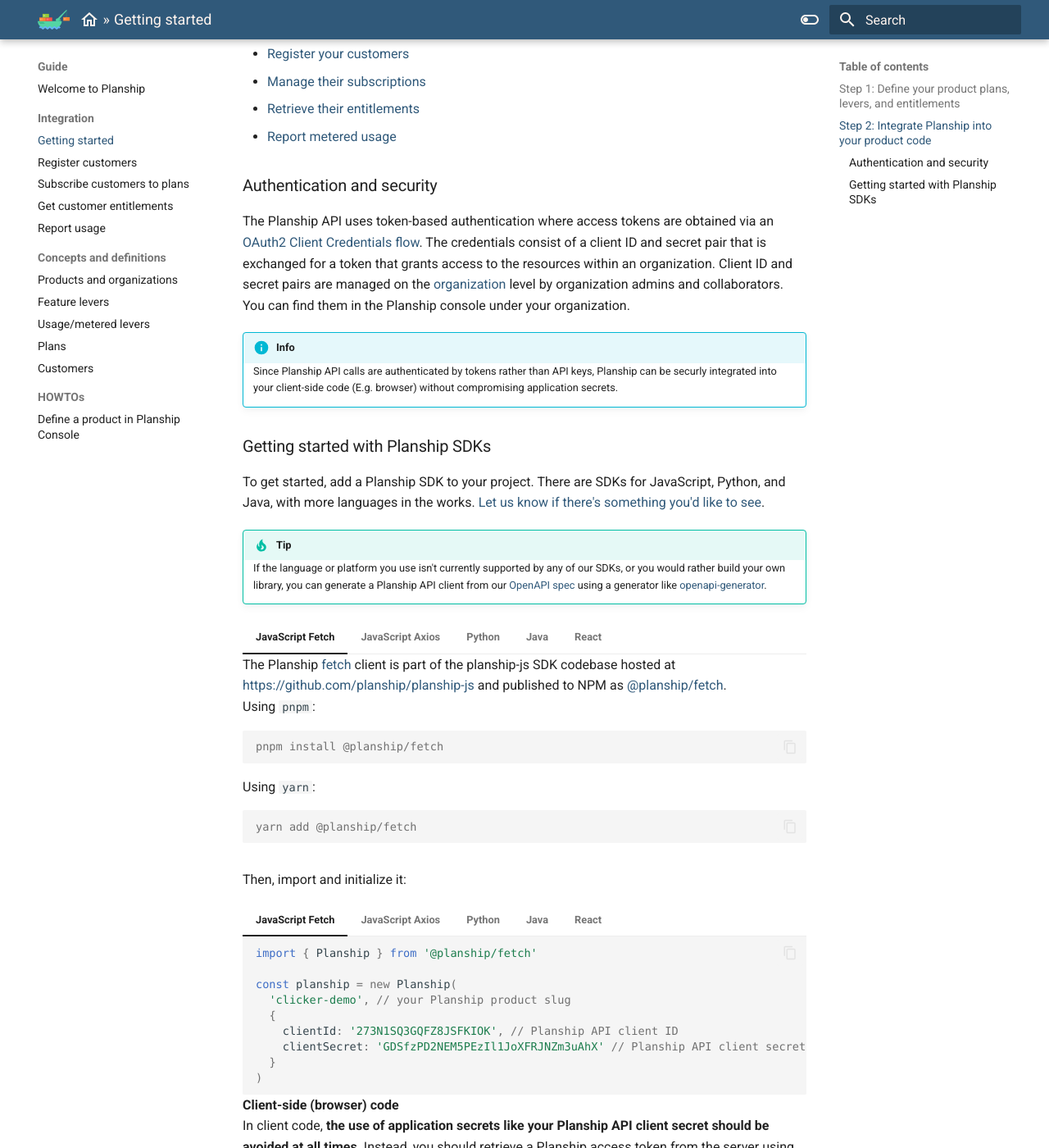
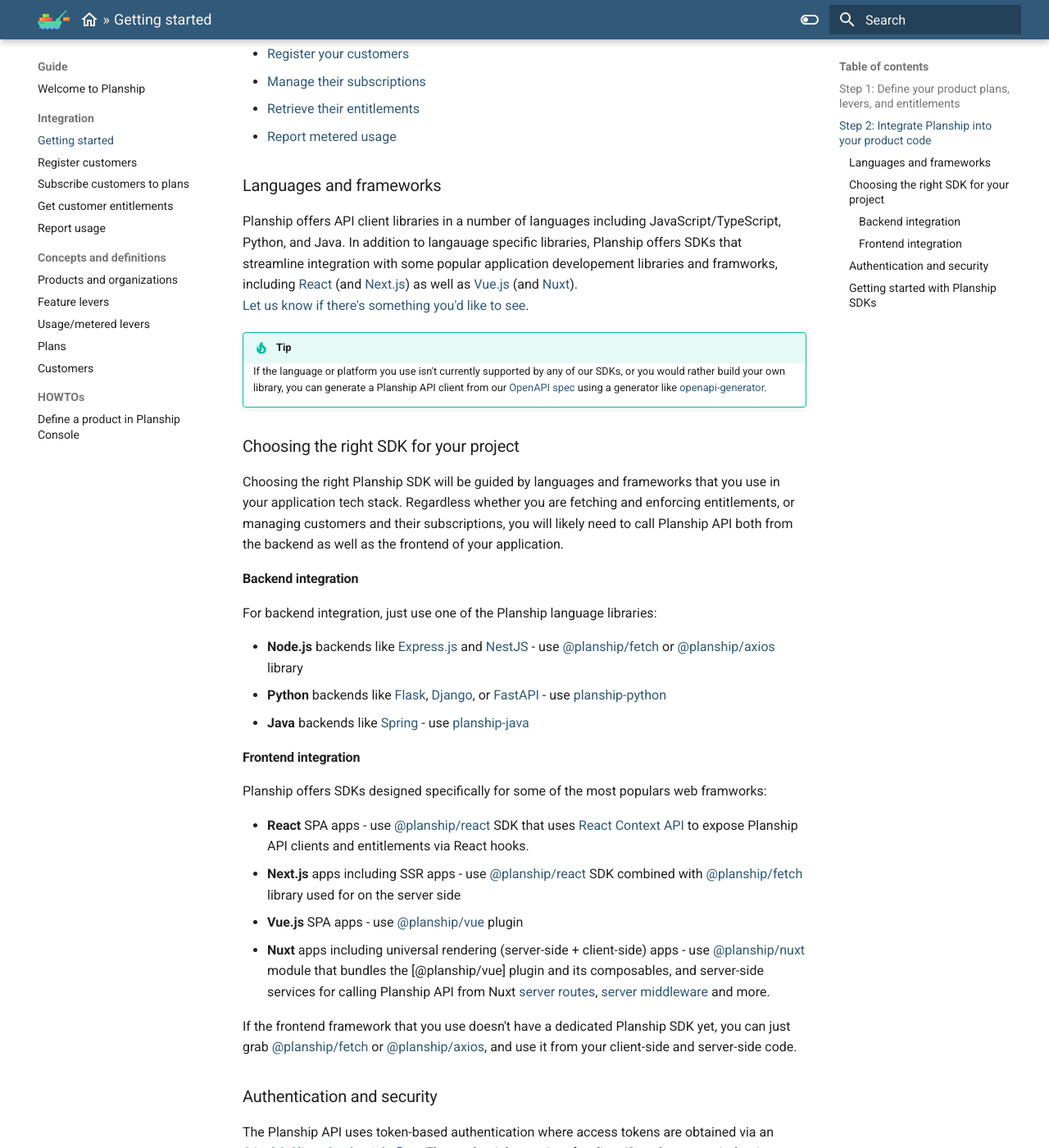
Before and after one commit to planship/planship-docs, an MkDocs documentation site: the page built from docs/integration/index.md, in a window 1280 px wide and 1400 px high, scrolled down 1218 px. Shown: the whole window at 82% size. Built offline with MkDocs 1.6.1 and Material for MkDocs 9.7.7, drawn with Linux system fonts in a browser that asks for light colours; some of the changed text lies outside the part shown.

Commit message:
Info on new SDKs, SDK selection guide, tweaks.

```diff
--- a/docs/integration/index.md
+++ b/docs/integration/index.md
@@ -28,19 +28,57 @@ With your levers, plans, and entitlements defined in Planship, it's time to inte
 - [Retrieve their entitlements](entitlements)
 - [Report metered usage](usage)
 
+
+### Languages and frameworks
+
+Planship offers API client libraries in a number of languages including JavaScript/TypeScript, Python, and Java. In addition to langauage specific libraries, Planship offers SDKs that streamline integration with some popular application developement libraries and framworks, including [React](https://react.dev/) (and [Next.js](https://nextjs.org/)) as well as [Vue.js](https://vuejs.org/) (and [Nuxt](https://nuxt.com/)).
+
+[Let us know if there's something you'd like to see](mailto:connect@planship.io).
+
+!!!tip
+    If the language or platform you use isn't currently supported by any of our SDKs, or you would rather build your own library, you can generate a Planship API client from our [OpenAPI spec](https://api.planship.io/openapi.json) using a generator like [openapi-generator](https://github.com/OpenAPITools/openapi-generator/tree/master).
+
+
+### Choosing the right SDK for your project
+
+Choosing the right Planship SDK will be guided by languages and frameworks that you use in your application tech stack. Regardless whether you are fetching and enforcing entitlements, or managing customers and their subscriptions, you will likely need to call Planship API both from the backend as well as the frontend of your application.
+
+#### Backend integration
+
+For backend integration, just use one of the Planship language libraries:
+
+- **Node.js** backends like [Express.js](https://expressjs.com/) and [NestJS](https://nestjs.com/) - use [@planship/fetch](https://www.npmjs.com/package/@planship/fetch) or [@planship/axios](https://www.npmjs.com/package/@planship/axios) library
+- **Python** backends like [Flask](https://flask.palletsprojects.com/en/3.0.x/), [Django](https://www.django-rest-framework.org/), or [FastAPI](https://fastapi.tiangolo.com/) - use [planship-python](https://pypi.org/project/planship/)
+- **Java** backends like [Spring](https://spring.io/projects/spring-framework) - use [planship-java](https://mvnrepository.com/artifact/io.planship/planship-java)
+
+
+#### Frontend integration
+
+Planship offers SDKs designed specifically for some of the most populars web framworks:
+
+- **React** SPA apps - use [@planship/react](https://www.npmjs.com/package/@planship/react) SDK that uses [React Context API](https://react.dev/learn/passing-data-deeply-with-context) to expose Planship API clients and entitlements via React hooks.
+- **Next.js** apps including SSR apps - use [@planship/react](https://www.npmjs.com/package/@planship/react) SDK combined with [@planship/fetch](https://www.npmjs.com/package/@planship/fetch) library used for on the server side
+- **Vue.js** SPA apps - use [@planship/vue](https://www.npmjs.com/package/@planship/vue) plugin
+- **Nuxt** apps including universal rendering (server-side + client-side) apps - use [@planship/nuxt](https://www.npmjs.com/package/@planship/nuxt) module that bundles the [@planship/vue] plugin and its composables, and server-side services for calling Planship API from Nuxt [server routes](https://nuxt.com/docs/guide/directory-structure/server#server-routes), [server middleware](https://nuxt.com/docs/guide/directory-structure/server#server-middleware) and more.
+
+If the frontend framework that you use doesn't have a dedicated Planship SDK yet, you can just grab [@planship/fetch](https://www.npmjs.com/package/@planship/fetch) or [@planship/axios](https://www.npmjs.com/package/@planship/axios), and use it from your client-side and server-side code.
+
+
 ### Authentication and security
 
 The Planship API uses token-based authentication where access tokens are obtained via an [OAuth2 Client Credentials flow](https://oauth.net/2/grant-types/client-credentials/). The credentials consist of a client ID and secret pair that is exchanged for a token that grants access to the resources within an organization. Client ID and secret pairs are managed on the [organization](/concepts/products#organizations) level by organization admins and collaborators. You can find them in the Planship console under your organization.
+
+<figure markdown="span">
+  ![Organization view of the Planship app showing a list of products and credentials](/assets/screenshots/24-org-credentials.png){ width="600" }
+  <figcaption>Managing products and credentials</figcaption>
+</figure>
 
 !!!info
     Since Planship API calls are authenticated by tokens rather than API keys, Planship can be securly integrated into your client-side code (E.g. browser) without compromising application secrets.
 
 ### Getting started with Planship SDKs
 
-To get started, add a Planship SDK to your project. There are SDKs for JavaScript, Python, and Java, with more languages in the works. [Let us know if there's something you'd like to see](mailto:connect@planship.io).
-
-!!!tip
-    If the language or platform you use isn't currently supported by any of our SDKs, or you would rather build your own library, you can generate a Planship API client from our [OpenAPI spec](https://api.planship.io/openapi.json) using a generator like [openapi-generator](https://github.com/OpenAPITools/openapi-generator/tree/master).
+To get started, add a desired Planship library or SDK to your project.
 
 === "JavaScript Fetch"
 
```
Also changed, not shown: docs/concepts/feature-levers.md (+7 -3 lines), docs/concepts/plans.md (+1 -1 lines), docs/assets/screenshots/24-org-credentials.png (added).
